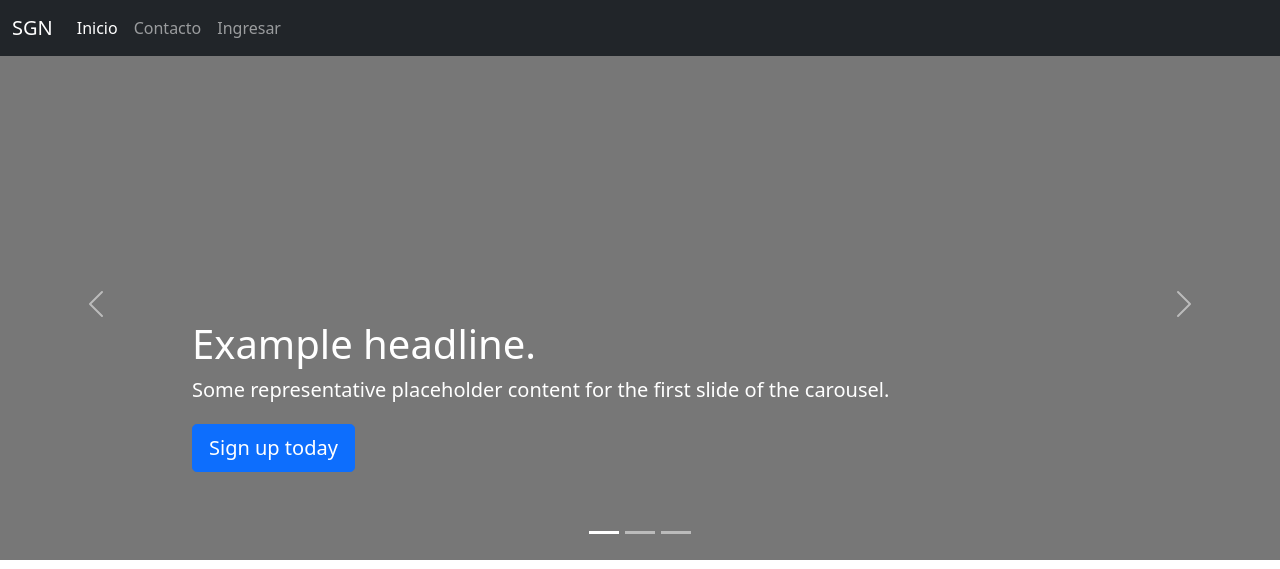
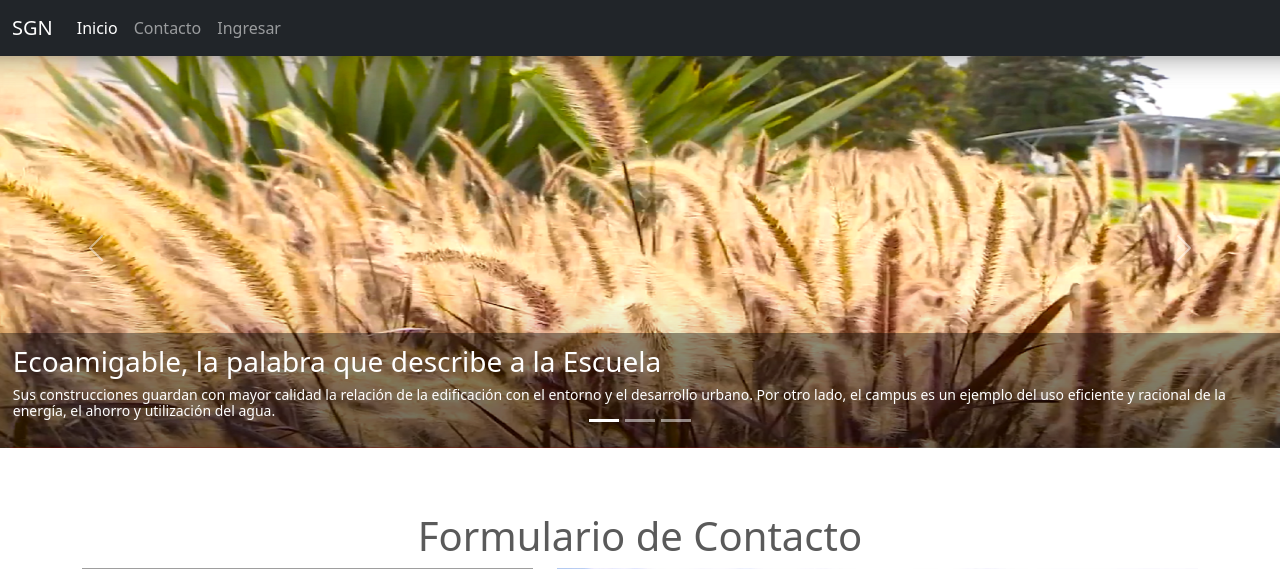
Before and after one commit to cerbero1987/sprint3, a Flask app: page /contacto in a window 1280 px wide. Shown: the top 569 px of the page. Run offline with Flask 2, Linux system fonts and the light colour scheme; some libraries are stand-ins or nearby versions; grey boxes are pictures that could not be loaded.

Commit message:
modificacion  de la decoración a index

```diff
--- a/main.py
+++ b/main.py
@@ -8,12 +8,12 @@ import yagmail as yagmail
 from forms import Formulario_Usuario
 
 app = Flask(__name__)
-app.secret_key = "Yefferson"
+app.secret_key = "Equipo8"
 
 @app.route('/')
 @app.route('/index')
 def index():
-    return render_template("registro.html")
+    return render_template("index.html", titulo='Escuela Colombiana de Ingeniería Julio Garavito')
 
 @app.route('/contacto')
 def contacto():
--- a/templates/base.html
+++ b/templates/base.html
@@ -16,7 +16,7 @@
         <script src="{{ url_for('static', filename='js/bootstrap.js') }}"> </script>
 
         <link rel="stylesheet" href="{{ url_for('static', filename='css/bootstrap.css') }}" type="text/css" >
-
+        <link rel="stylesheet" href="{{ url_for('static', filename='css/carousel.css') }}" type="text/css" >
         <style>
             .bd-placeholder-img {
               font-size: 1.125rem;
@@ -31,11 +31,28 @@
                 font-size: 3.5rem;
               }
             }
+
+            .carousel-item > img {height: 25rem; }
+            .carousel-item {height: 25rem; }
+            .carousel-caption{background:rgba(0,0,0,0.4)}
+            .flex-caption {
+              width: 100%;
+              padding: 1%;
+              position: absolute;
+              left: 0;
+              bottom: 0;
+              background: rgba(0,0,0,0.4);
+              text-align: justify;
+              font-size: 14px;
+              line-height: 115%;
+              color: white;
+            }
           </style>
-          <link rel="stylesheet" href="{{ url_for('static', filename='css/carousel.css') }}" type="text/css" >
+
     </head>
 
     <body>
+        <a name="inicio"></a>
         <header>
             <nav class="navbar navbar-expand-md navbar-dark fixed-top bg-dark">
               <div class="container-fluid">
@@ -69,35 +86,34 @@
                 </div>
                 <div class="carousel-inner">
                   <div class="carousel-item active">
-                    <svg class="bd-placeholder-img" width="100%" height="100%" xmlns="http://www.w3.org/2000/svg" aria-hidden="true" preserveAspectRatio="xMidYMid slice" focusable="false"><rect width="100%" height="100%" fill="#777"/></svg>
+                    <img src="../static/img/noticias/nota1.png" class="d-block w-100" alt="nota1" />
 
                     <div class="container">
-                      <div class="carousel-caption text-start">
-                        <h1>Example headline.</h1>
-                        <p>Some representative placeholder content for the first slide of the carousel.</p>
-                        <p><a class="btn btn-lg btn-primary" href="#">Sign up today</a></p>
+                      <div class="flex-caption text-start">
+                        <h3>Ecoamigable, la palabra que describe a la Escuela</h3>
+                        <p>Sus construcciones guardan con mayor calidad la relación de la edificación con el entorno y el desarrollo urbano. Por otro lado, el campus es un ejemplo del uso eficiente y racional de la energía, el ahorro y utilización del agua. </p>
                       </div>
                     </div>
                   </div>
                   <div class="carousel-item">
-                    <svg class="bd-placeholder-img" width="100%" height="100%" xmlns="http://www.w3.org/2000/svg" aria-hidden="true" preserveAspectRatio="xMidYMid slice" focusable="false"><rect width="100%" height="100%" fill="#777"/></svg>
+                    <img src="../static/img/noticias/nota2.jpg" class="d-block w-100" alt="nota2" />
+
 
                     <div class="container">
-                      <div class="carousel-caption">
-                        <h1>Another example headline.</h1>
-                        <p>Some representative placeholder content for the second slide of the carousel.</p>
-                        <p><a class="btn btn-lg btn-primary" href="#">Learn more</a></p>
+                      <div class="flex-caption">
+                        <h3>La Escuela es una institución de educación superior de carácter tecnológico.</h3>
+                        <p>Cultura académica enmarcada en la excelencia, la creatividad y la innovación. </p>
                       </div>
                     </div>
                   </div>
                   <div class="carousel-item">
-                    <svg class="bd-placeholder-img" width="100%" height="100%" xmlns="http://www.w3.org/2000/svg" aria-hidden="true" preserveAspectRatio="xMidYMid slice" focusable="false"><rect width="100%" height="100%" fill="#777"/></svg>
+                    <img src="../static/img/noticias/nota3.jpg" class="d-block w-100" alt="nota3" />
+
 
                     <div class="container">
-                      <div class="carousel-caption text-end">
-                        <h1>One more for good measure.</h1>
-                        <p>Some representative placeholder content for the third slide of this carousel.</p>
-                        <p><a class="btn btn-lg btn-primary" href="#">Browse gallery</a></p>
+                      <div class="flex-caption">
+                        <h4>20 de octubre de 1972 nace un ambicioso proyecto educativo, formar ingenieros de excelencia.</h4>
+                        <p>Primero, nació el Programa de Ingeniería Civil, luego se fueron sumando los programas de Ingeniería Eléctrica e Ingeniería en Sistemas; posteriormente, una vez que la Escuela ocupó un merecido puesto de honor entre las instituciones de educación superior del país, se incluyeron los programas de Ingeniería Industrial, Ingeniería Electrónica y Economía.</p>
                       </div>
                     </div>
                   </div>
@@ -123,24 +139,40 @@
 
                 {% endblock %}
                 <div class="row featurette">
+                    <div class="col-md-5">
+                      <div class="embed-responsive embed-responsive-16by9">
+                        <iframe class="embed-responsive-item" width="100%" height="400" src="https://www.youtube.com/embed/k6w5d-pmMjw" title="YouTube video player" frameborder="0" allow="accelerometer; autoplay; clipboard-write; encrypted-media; gyroscope; picture-in-picture" allowfullscreen></iframe>
+                      </div>
+                    </div>
+
                     <div class="col-md-7">
-                        <h2 class="featurette-heading">Fi33rst featurette heading. <span class="text-muted">It’ll blow your mind.</span></h2>
-                        <p class="lead">Some great placeholder content for the first featurette here. Imagine some exciting prose here.</p>
-                    </div>
-                    <div class="col-md-5">
-                        <svg class="bd-placeholder-img bd-placeholder-img-lg featurette-image img-fluid mx-auto" width="500" height="500" xmlns="http://www.w3.org/2000/svg" role="img" aria-label="Placeholder: 500x500" preserveAspectRatio="xMidYMid slice" focusable="false"><title>Placeholder</title><rect width="100%" height="100%" fill="#eee"/><text x="50%" y="50%" fill="#aaa" dy=".3em">500x500</text></svg>
-
+                      <div id="carouselExampleFade" class="carousel slide carousel-fade" data-bs-ride="carousel" style="margin-bottom: 1rem;">
+                        <div class="carousel-inner">
+                          <div class="carousel-item active">
+                            <img src="../static/img/Campus/campus1.jpg" class="d-block w-100" alt="Campus 1" />
+                          </div>
+                          <div class="carousel-item">
+                            <img src="../static/img/Campus/campus2.png" class="d-block w-100" alt="Campus 2" />
+                          </div>
+                          <div class="carousel-item">
+                            <img src="../static/img/Campus/campus3.jpg" class="d-block w-100" alt="Campus 3" />
+                          </div>
+                          <div class="carousel-item">
+                            <img src="../static/img/Campus/campus4.jpg" class="d-block w-100" alt="Campus 4" />
+                          </div>
+                        </div>
+                      </div>
                     </div>
                 </div>
-                <hr class="featurette-divider">
 
                 <!-- /END THE FEATURETTES -->
+            </div><!-- /.container -->
+            <hr />
 
-            </div><!-- /.container -->
             <!-- FOOTER -->
             <footer class="container">
-                <p class="float-end"><a href="#">Back to top</a></p>
-                <p>&copy; 2017–2021 Company, Inc. &middot; <a href="#">Privacy</a> &middot; <a href="#">Terms</a></p>
+                <p class="float-end"><a href="#inicio">Back to top</a></p>
+                <p>&copy; 2017–2021 Company, Inc. &middot; Escuela Colombiana de Ingeniería Julio Garavito. Personería Jurídica 086 de enero 19 de 1973. Renovación de Acreditación Institucional de Alta Calidad. Resolución 002710 del 18 de marzo de 2019 (vigencia de 6 años). Vigilada por Mineducación.</p>
             </footer>
         </main>
     </body>
```
Also changed, not shown: templates/index.html (added, +10 -0 lines).
